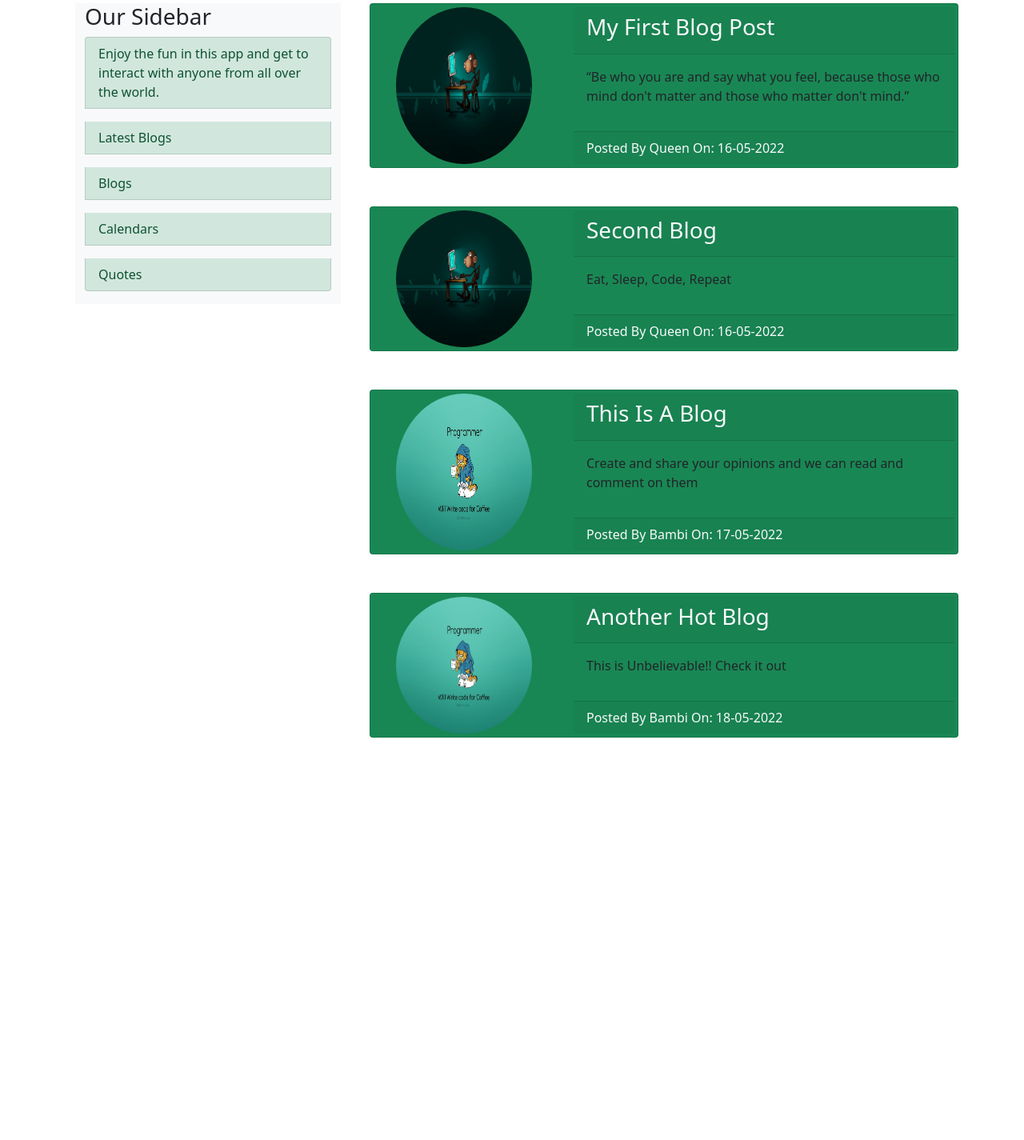
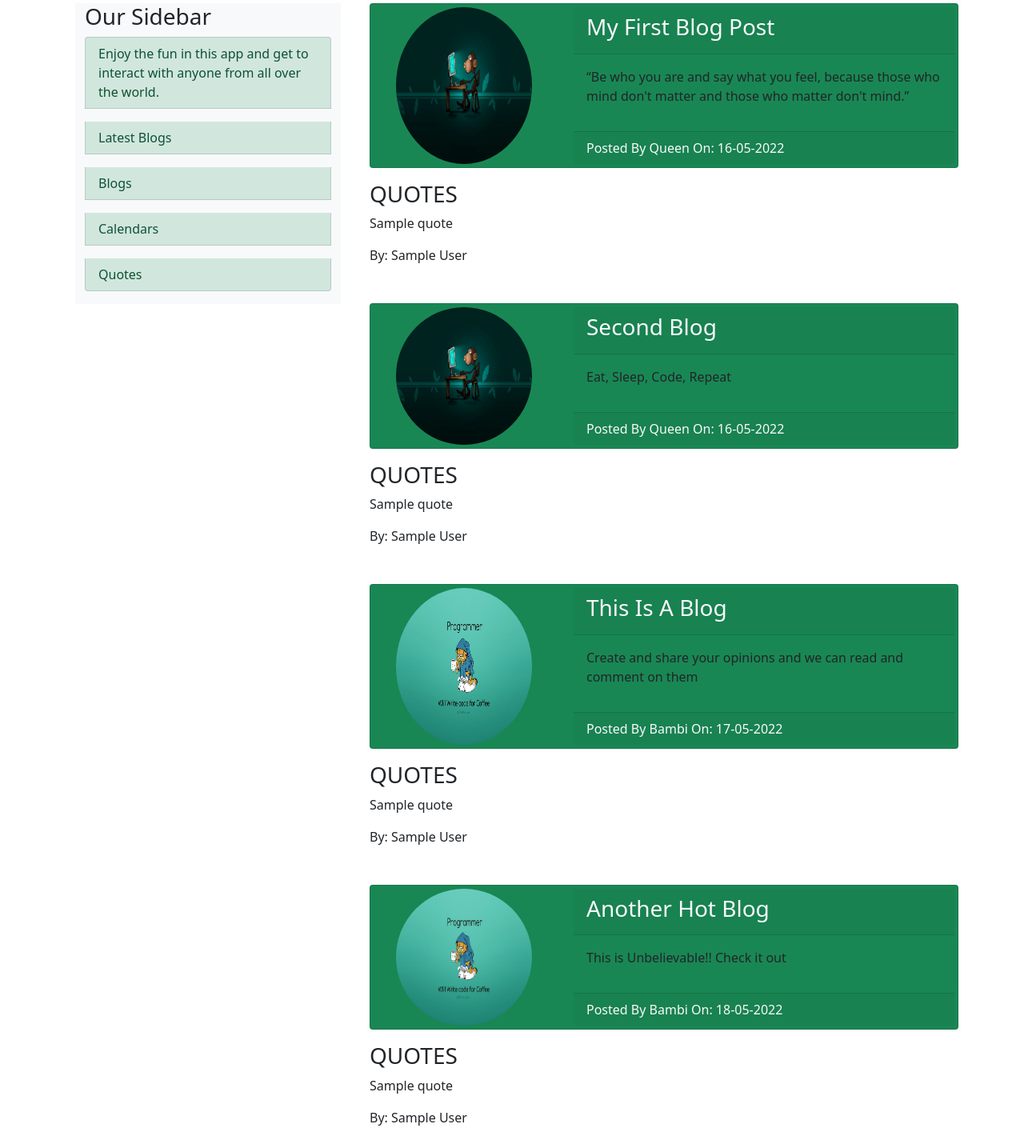
Before and after one commit to Moni-que/OpinionsApp, a Flask app: page / in a window 1280 px wide. Shown: the part 100-1525 px from the top of the page at 80% size. Before the commit the page ends 1022 px from the top, so only its background shows below. Run offline with Flask 2, Linux system fonts and the light colour scheme; data comes from the database, SQL or seed files in the repository; a database or web service that is not in the repository returns one stand-in record (values such as "Sample title"); data that the repository does not hold is empty.

Commit message:
change quotes display from main.html to home.html

```diff
--- a/MyOpinionsApp/__init__.py
+++ b/MyOpinionsApp/__init__.py
@@ -13,4 +13,6 @@ login_manager = LoginManager(app)
 login_manager.login_view = 'login'
 login_manager.login_message_category = 'info'
 
+
+
 from MyOpinionsApp import routes
--- a/MyOpinionsApp/models.py
+++ b/MyOpinionsApp/models.py
@@ -29,3 +29,8 @@ class Post(db.Model):
 
     def __repr__(self):
         return f"Post('{self.title}', '{self.date_posted}')"
+
+class Quote():
+    def __init__(self,quote, author):
+        self.quote = quote
+        self.author = author
--- a/MyOpinionsApp/routes.py
+++ b/MyOpinionsApp/routes.py
@@ -1,19 +1,28 @@
 import secrets
 import os
+import json
+import requests
 from flask import render_template, url_for, flash, redirect, request, abort
 from MyOpinionsApp import app, db, bcrypt
-from MyOpinionsApp.models import User, Post
+from MyOpinionsApp.models import User, Post, Quote
 from MyOpinionsApp.forms import RegistrationForm, LoginForm, UpdateForm, PostForm
 from flask_login import login_user, current_user, logout_user, login_required
 
 
+def get_quote():
+    url = 'http://quotes.stormconsultancy.co.uk/random.json'
+    req = requests.get(url)
+    data = req.json()
+    quote = Quote(data['quote'],data['author'])
+    return quote
 
 @app.route("/")
 @app.route("/home")
 def home():
+    quote = get_quote()
+    print(quote)
     posts = Post.query.all()
-    return render_template('home.html', posts = posts)
-
+    return render_template('home.html', posts = posts, randquote=quote)
 
 
 @app.route("/register", methods=['GET', 'POST'])
--- a/MyOpinionsApp/templates/home.html
+++ b/MyOpinionsApp/templates/home.html
@@ -21,6 +21,9 @@
                 </div>
             </div>
         </div>
+        <h3 class='mt-3'>QUOTES</h3>
+            <p>{{randquote.quote}} </p>
+            <p>By: {{randquote.author}}</p>
     </div>
     {% endfor %}
 {% endblock%}
--- a/MyOpinionsApp/templates/login.html
+++ b/MyOpinionsApp/templates/login.html
@@ -45,5 +45,4 @@
         <div class="text-center w-75">
             <small>Need an account?<a class="mx-2" href="{{ url_for('register') }}">Sign up</a></small>
         </div>
-
     {% endblock %}
```
Also changed, not shown: MyOpinionsApp/requests.py (added), 1 other file.
